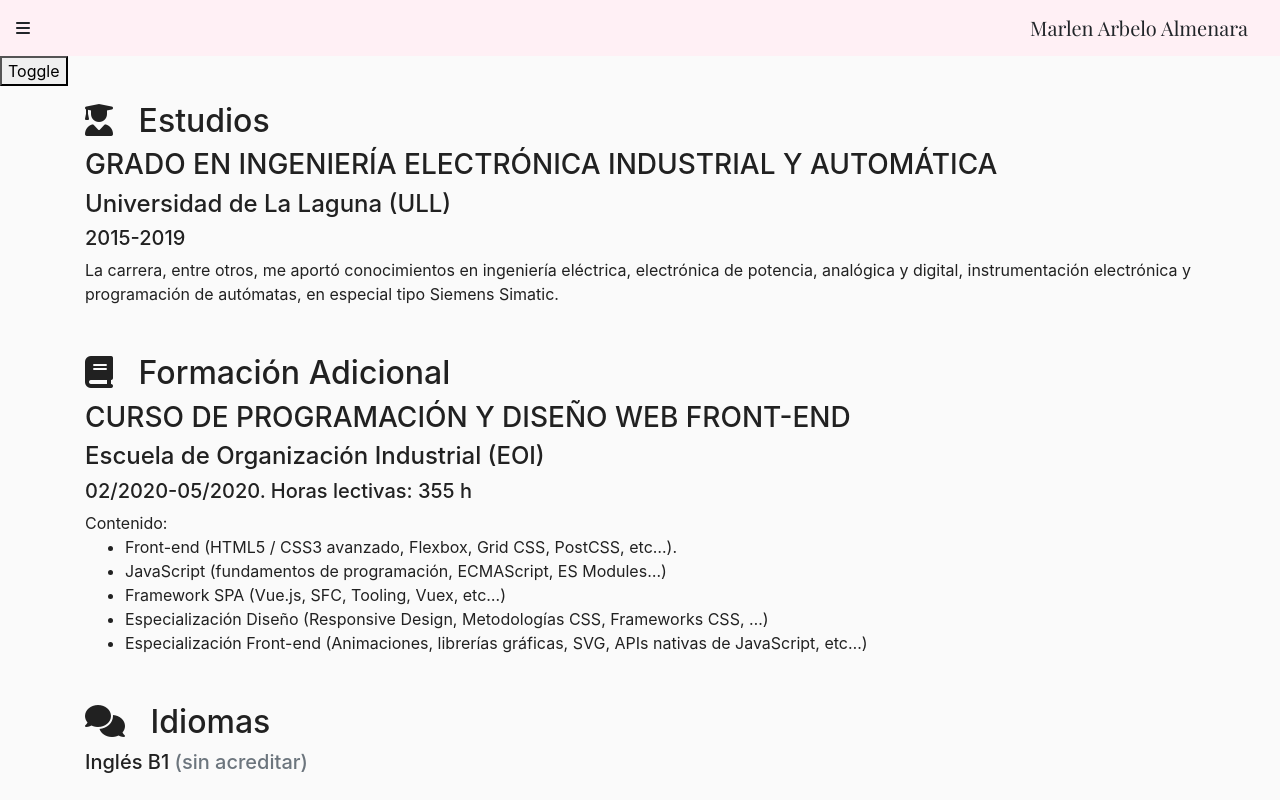
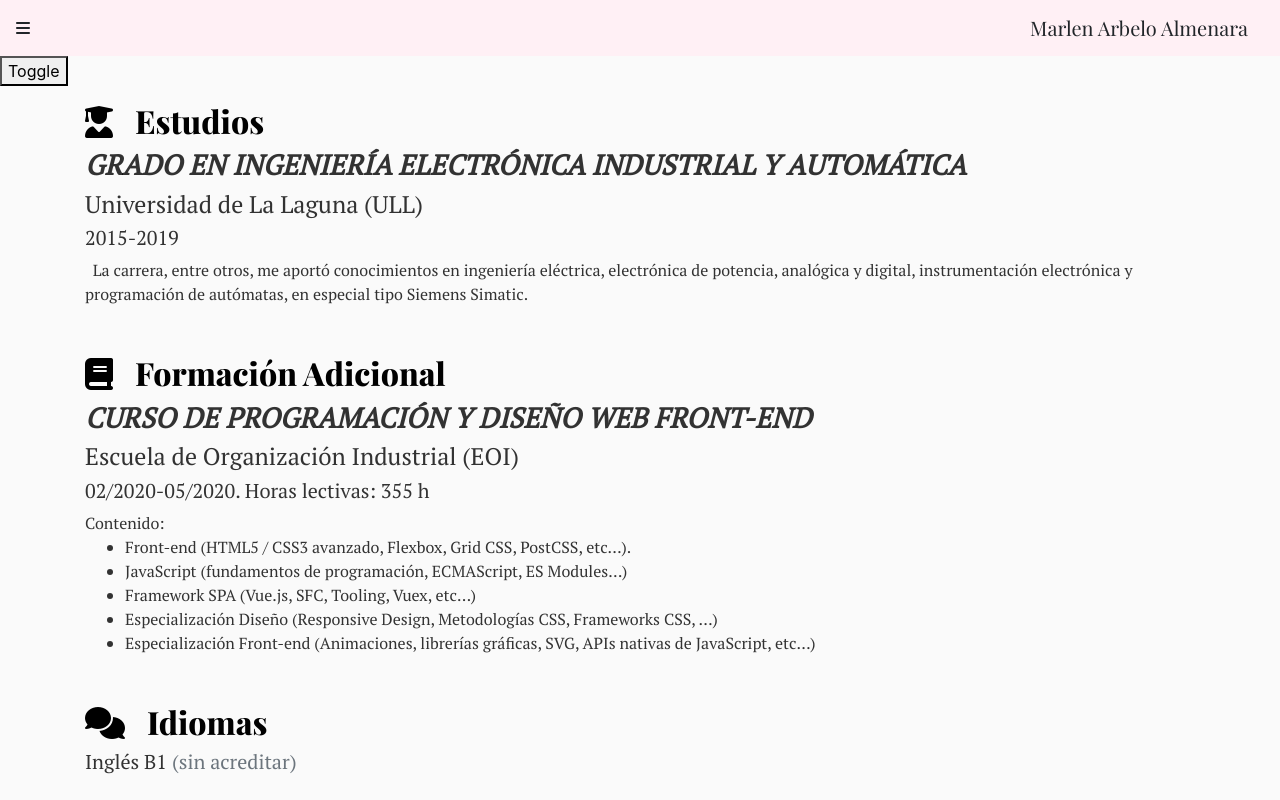
Before and after one commit to MarlenArb/Profile, an Angular app: page /#/home in a window 1280 px wide. Built offline with nearby package versions, Linux system fonts and the light colour scheme.

Commit message:
Añadiendo fuentes

```diff
--- a/src/app/home/home.component.html
+++ b/src/app/home/home.component.html
@@ -57,22 +57,22 @@
     <p><button mat-button (click)="sidenav.toggle()">Toggle</button></p>
 
 
-    <div class="container-lg">
+    <div class="container-lg font-light">
 
       <div id="estudios">
-        <h2 class="mb-2"><i class="fas fa-user-graduate"></i> &nbsp; Estudios</h2>
+        <h2 class="mb-2 title"><i class="fas fa-user-graduate"></i> &nbsp; Estudios</h2>
         <h3>GRADO EN INGENIERÍA ELECTRÓNICA INDUSTRIAL Y AUTOMÁTICA</h3>
         <h4>Universidad de La Laguna (ULL)</h4>
         <h5>2015-2019</h5>
         <p>
-          La carrera, entre otros, me aportó conocimientos en ingeniería eléctrica, electrónica de
+          &nbsp; La carrera, entre otros, me aportó conocimientos en ingeniería eléctrica, electrónica de
           potencia, analógica y digital, instrumentación electrónica y programación de autómatas, en
           especial tipo Siemens Simatic.
         </p>
       </div>
 
       <div id="for_adicional" class="mt-5">
-        <h2 class="mb-2"><i class="fas fa-book"></i> &nbsp; Formación Adicional</h2>
+        <h2 class="mb-2 title"><i class="fas fa-book"></i> &nbsp; Formación Adicional</h2>
         <h3>CURSO DE PROGRAMACIÓN Y DISEÑO WEB FRONT-END</h3>
         <h4>Escuela de Organización Industrial (EOI)</h4>
         <h5>02/2020-05/2020. Horas lectivas: 355 h</h5>
@@ -89,12 +89,12 @@
       </div>
 
       <div id="idiomas" class="mt-5">
-        <h2 class="mb-2"><i class="fas fa-comments"></i> &nbsp; Idiomas</h2>
+        <h2 class="mb-2 title"><i class="fas fa-comments"></i> &nbsp; Idiomas</h2>
         <h5>Inglés B1 <span class="text-muted">(sin acreditar)</span></h5>
       </div>
 
       <div id="experiencia" class="mt-5">
-        <h2 class="mb-2"><i class="fas fa-clipboard-check"></i> &nbsp; Experiencia</h2>
+        <h2 class="mb-2 title"><i class="fas fa-clipboard-check"></i> &nbsp; Experiencia</h2>
         <ul>
           <li>
             <h3>DESARROLLADOR FULL STACK JUNIOR</h3>
@@ -149,7 +149,7 @@
       </div>
 
       <div id="masinfo" class="mt-5">
-        <h2 class="mb-2"><i class="fas fa-info-circle"></i> &nbsp; Más información</h2>
+        <h2 class="mb-2 title"><i class="fas fa-info-circle"></i> &nbsp; Más información</h2>
           <ul>
             <li>Permiso de conducir y vehículo propio.</li>
             <li>Movilidad provincial.</li>
@@ -162,7 +162,7 @@
       </div>
 
       <div id="contacto" class="mt-5">
-        <h2 class="mb-2"><i class="fas fa-address-book"></i> &nbsp; Datos de contacto</h2>
+        <h2 class="mb-2 title"><i class="fas fa-address-book"></i> &nbsp; Datos de contacto</h2>
           <ul>
             <li><i class="fas fa-envelope"></i>&nbsp; marlenarbeloalmenara@gmail.com</li>
               <li><i class="fas fa-phone-square"></i>&nbsp; 606 73 43 61</li>
--- a/src/styles.css
+++ b/src/styles.css
@@ -1,6 +1,8 @@
 @import url('https://fonts.googleapis.com/css2?family=Merriweather:wght@400;700&display=swap');
 @import url('https://fonts.googleapis.com/css2?family=EB+Garamond:ital,wght@1,600&display=swap');
 @import url('https://fonts.googleapis.com/css2?family=Playfair+Display:wght@400;600;800&display=swap');
+@import url('https://fonts.googleapis.com/css2?family=Merriweather:ital,wght@0,300;0,400;0,700;1,300;1,400;1,700&display=swap');
+@import url('https://fonts.googleapis.com/css2?family=PT+Serif&display=swap');
 
 html, body {
   height: 100%;
@@ -13,7 +15,7 @@ body {
 
 .title{
   /*font-family: 'EB Garamond', serif;*/
-  font-family: 'Playfair Display', serif;
+  font-family: 'Playfair Display', serif !important;
   font-weight: 800;
 
 }
@@ -23,3 +25,28 @@ body {
   font-family: 'Merriweather', serif !important;
   text-align: center !important;
 }
+
+h2{
+  color: black !important;
+}
+
+h3{
+  font-weight: 700 !important;
+  font-style: italic;
+  font-family: 'Merriweather', serif !;
+}
+
+h4{
+  font-weight: 400 !important;
+  font-family: 'Merriweather', serif !;
+}
+
+h5{
+  font-weight: 400 !important;
+  font-family: 'Merriweather', serif !;
+}
+
+.font-light{
+  color: rgba(0, 0, 0, 0.8);
+  font-family: 'PT Serif', serif;
+}
```
Also changed, not shown: src/app/home/home.component.css (line endings or trailing spaces).
